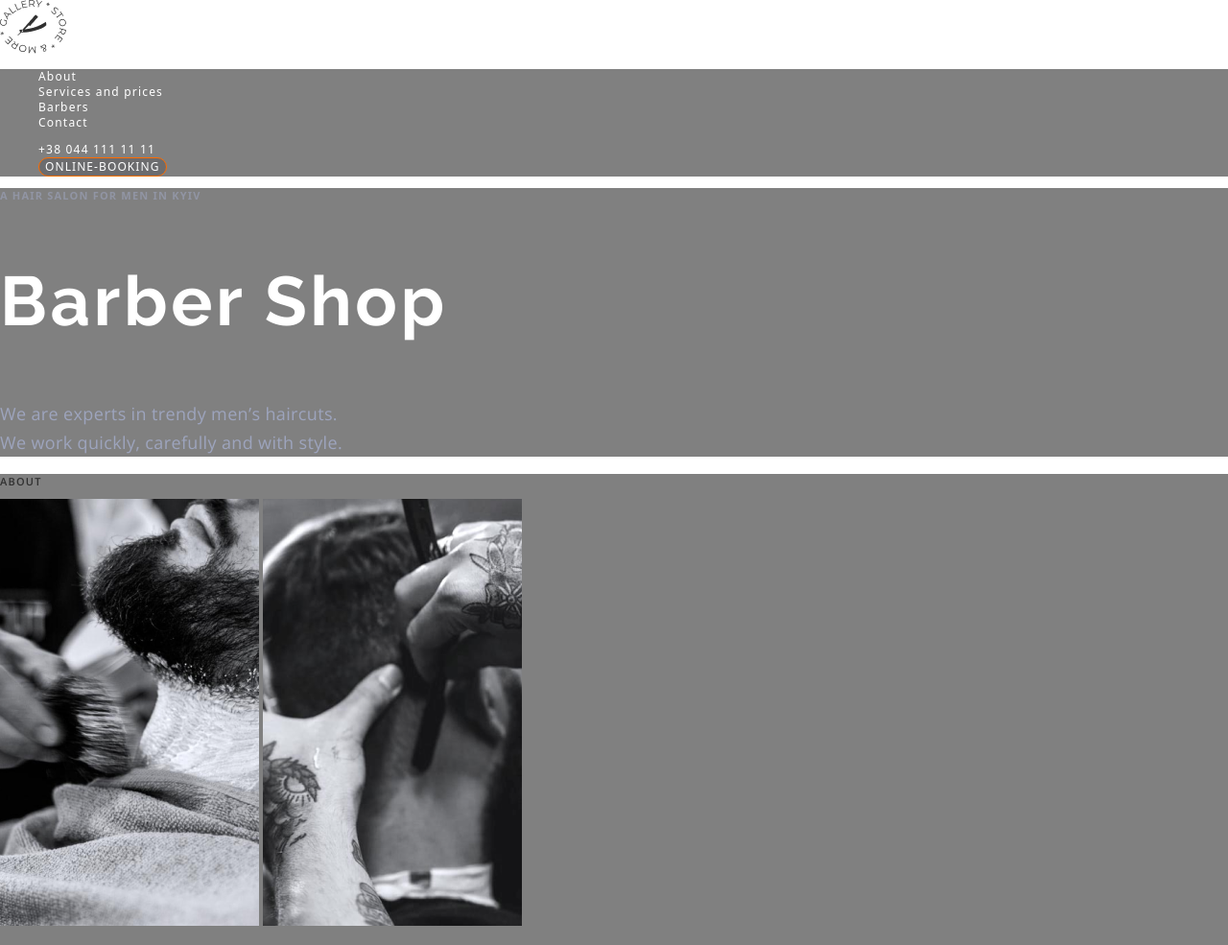
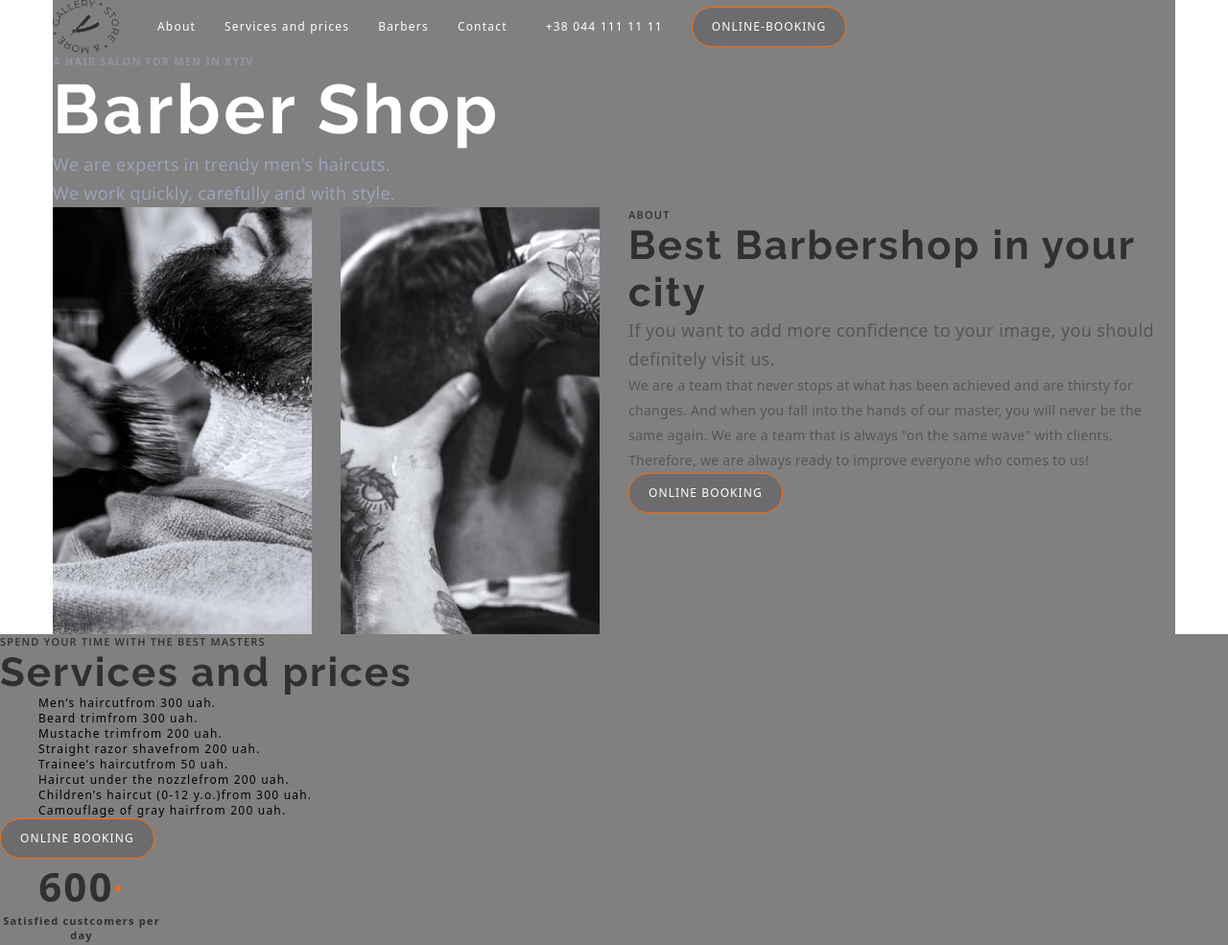
Before and after one commit to daniellesarau/barbershop, a plain HTML site: page index.html in a window 1280 px wide. Shown: the top 985 px of the page at 96% size. Drawn offline with nearby package versions, Linux system fonts and the light colour scheme.

Commit message:
add css styles

```diff
--- a/index.html
+++ b/index.html
@@ -14,23 +14,25 @@
   </head>
 
   <body>
+    <div class="header-container">
     <!-- PageHeader-->
     <header class="page-header">
       <img src="images/Logo.png" alt="logo barber" />
       <nav class="header-navigation">
         <ul class="navigation-list unstyled-list">
-          <li><a class="link" href="about.html">About</a></li>
-          <li><a class="link"  href="services.html">Services and prices</a></li>
-          <li><a class="link" href="barbers.html">Barbers</a></li>
-          <li><a class="link"  href="contact.html">Contact</a></li>
+          <li class="nav-list-item"><a class="link" href="about.html">About</a></li>
+          <li class="nav-list-item"><a class="link"  href="services.html">Services and prices</a></li>
+          <li class="nav-list-item"><a class="link" href="barbers.html">Barbers</a></li>
+          <li class="nav-list-item"><a class="link"  href="contact.html">Contact</a></li>
         </ul>
           <ul class="right-navigation-list unstyled-list">
-        <li> <a class="link"  href="tel:+38 044 111 11 11">+38 044 111 11 11</a></li>
-        <li><button class="online-booking-button">ONLINE-BOOKING</button></li>
+        <li class="contact-list-item"> <a class="link"  href="tel:+38 044 111 11 11">+38 044 111 11 11</a></li>
+        <li class="contact-list-item"><button class="online-booking-button">ONLINE-BOOKING</button></li>
       </ul>
       </nav>
 
     </header>
+    </div>
     <main>
       <!-- HeroSection-->
       <section class="hero-section">
@@ -43,12 +45,13 @@
       </section>
        <!-- AbouSection-->
       <section class="page-section about">
-        <h3  class="sub-title-section">About</h3>
-        <div>
+
+        <div class="images-container">
           <img width="270 " height="445" src="images/img 1.png" alt="model1" />
           <img width="270 " height="445" src="images/img 2.png" alt="model2" />
         </div>
         <div>
+          <h3  class="sub-title-section">About</h3>
           <h2 class="title-section">Best Barbershop in your city</h2>
           <p class="text-section-firts-text">
 
--- a/styles/styles.css
+++ b/styles/styles.css
@@ -23,9 +23,73 @@ html {
 }
 .header-navigation,
 .hero-section,
+.page-header,
 .page-section {
   background-color: var(--background-section);
 }
+.page-header {
+  display: flex;
+}
+.header-container,
+.hero-section,
+.about {
+  width: 1170px;
+  margin: 0px auto;
+}
+.header-navigation {
+  display: flex;
+  align-items: center;
+}
+.navigation-list li a {
+  text-decoration: none;
+
+  color: #ffffff;
+}
+.navigation-list li a:hover {
+  color: #ff6c00;
+}
+.navigation-list {
+  flex-grow: 1;
+}
+.navigation-list,
+.right-navigation-list {
+  display: flex;
+  gap: 30px;
+  align-items: center;
+}
+.about {
+  display: flex;
+  gap: 30px;
+}
+.about .images-container {
+  display: flex;
+  gap: 30px;
+}
+.online-booking-button {
+  box-sizing: border-box;
+  border: 1px solid #ff6c00;
+  border-radius: 25px;
+  font-size: 12px;
+  line-height: 16px;
+  letter-spacing: 0.09em;
+  text-transform: uppercase;
+  color: #ffffff;
+  background: rgba(25, 28, 38, 0.2);
+  padding: 12px 20px;
+}
+
+.right-navigation-list {
+  text-decoration: none;
+
+  color: #ffffff;
+}
+
+.right-navigation-list li a {
+  text-decoration: none;
+
+  color: #ffffff;
+}
+
 .title-section {
   font-family: "Raleway";
   font-style: normal;
@@ -61,35 +125,7 @@ html {
 
   color: #555555;
 }
-.navigation-list li a {
-  text-decoration: none;
 
-  color: #ffffff;
-}
-
-.online-booking-button {
-  box-sizing: border-box;
-  border: 1px solid #ff6c00;
-  border-radius: 25px;
-  font-size: 12px;
-  line-height: 16px;
-  letter-spacing: 0.09em;
-  text-transform: uppercase;
-  color: #ffffff;
-  background: rgba(25, 28, 38, 0.2);
-}
-
-.right-navigation-list {
-  text-decoration: none;
-
-  color: #ffffff;
-}
-
-.right-navigation-list li a {
-  text-decoration: none;
-
-  color: #ffffff;
-}
 /*  HeroSection*/
 .hero-sub-title-section {
   font-weight: 600;
@@ -175,3 +211,9 @@ html {
 
   color: #ff6c00;
 }
+* {
+  margin-block-start: 0em;
+  margin-block-end: 0em;
+  margin-inline-start: 0px;
+  margin-inline-end: 0px;
+}
```
